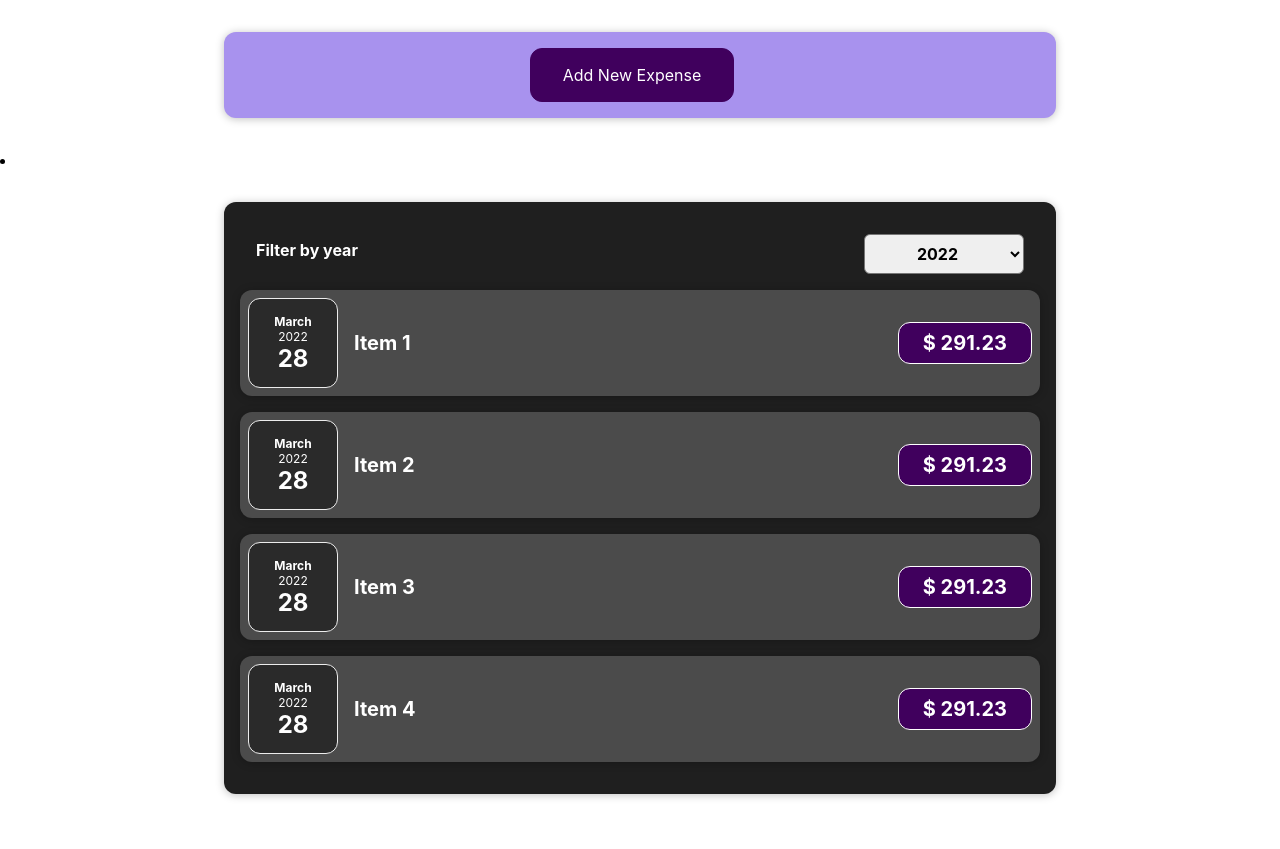
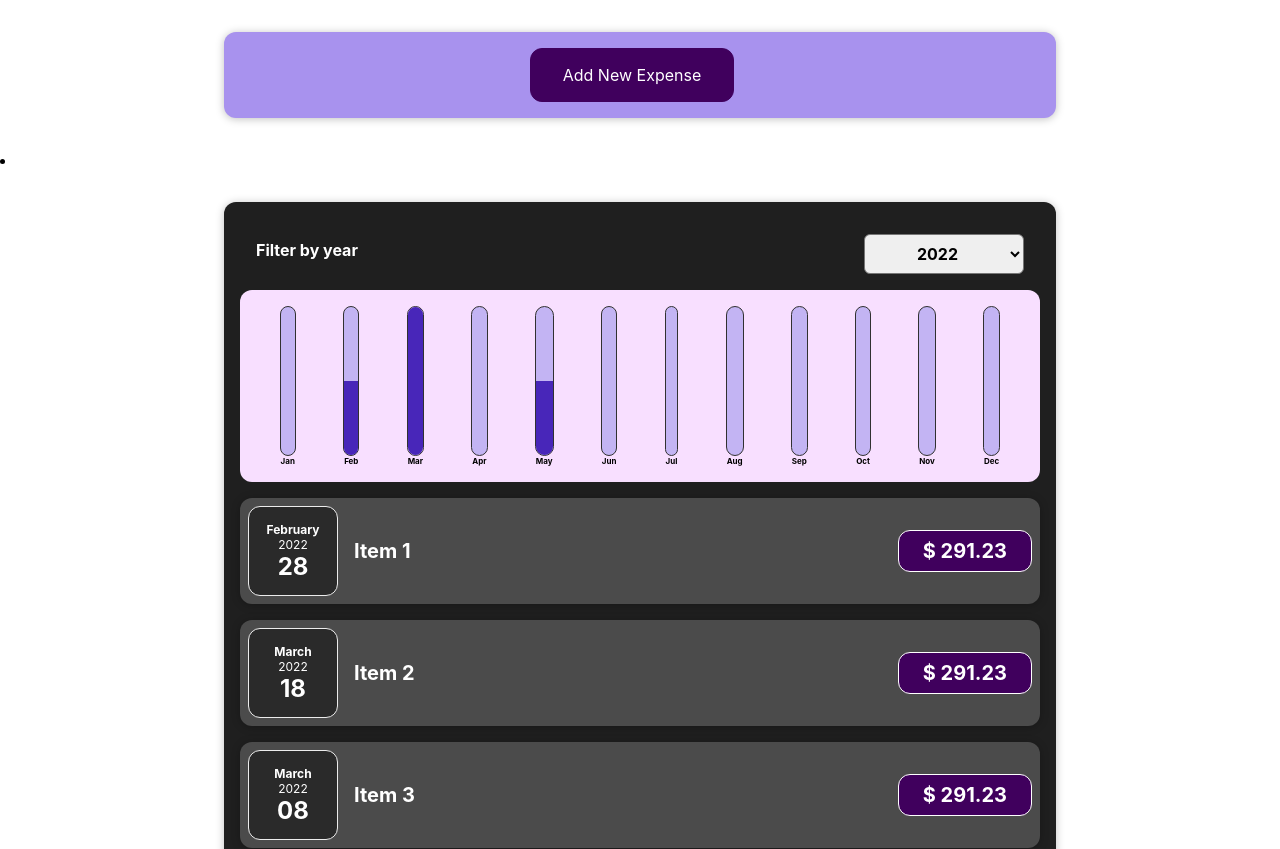
Before and after one commit to shubhammr21/learn-react-app, a React (Create React App) app in the folder frontend/: page / in a window 1280 px wide. Shown: the top 849 px of the page. Before the commit the page ends 826 px from the top, so only its background shows below. Built offline with nearby package versions, Linux system fonts and the light colour scheme.

Commit message:
Chart Feature added

```diff
--- a/frontend/src/App.js
+++ b/frontend/src/App.js
@@ -5,25 +5,25 @@
 const DUMMY_EXPENSED = [
   {
     id: Math.random().toString(),
-    date: new Date(2022, 2, 28),
+    date: new Date(2022, 1, 28),
     title: "Item 1",
     amount: 291.23
   },
   {
     id: Math.random().toString(),
-    date: new Date(2022, 2, 28),
+    date: new Date(2022, 2, 18),
     title: "Item 2",
     amount: 291.23
   },
   {
     id: Math.random().toString(),
-    date: new Date(2022, 2, 28),
+    date: new Date(2022, 2, 8),
     title: "Item 3",
     amount: 291.23
   },
   {
     id: Math.random().toString(),
-    date: new Date(2022, 2, 28),
+    date: new Date(2022, 4, 9),
     title: "Item 4",
     amount: 291.23
   }
--- /dev/null
+++ b/frontend/src/components/Chart/Chart.css
@@ -0,0 +1,9 @@
+.chart {
+  padding: 1rem;
+  border-radius: 12px;
+  background-color: #f8dfff;
+  text-align: center;
+  display: flex;
+  justify-content: space-around;
+  height: 10rem;
+}
--- /dev/null
+++ b/frontend/src/components/Chart/Chart.js
@@ -0,0 +1,23 @@
+import React from "react"
+import "./Chart.css"
+import ChartBar from "./ChartBar"
+
+const Chart = props => {
+  const dataPointValues = props.dataPoints.map(dataPoint => dataPoint.value)
+  const totalMaximum = Math.max(...dataPointValues)
+
+  return (
+    <div className="chart">
+      {props.dataPoints.map(dataPoint => (
+        <ChartBar
+          key={dataPoint.label}
+          value={dataPoint.value}
+          maxValue={totalMaximum}
+          label={dataPoint.label}
+        />
+      ))}
+    </div>
+  )
+}
+
+export default Chart
--- /dev/null
+++ b/frontend/src/components/Chart/ChartBar.css
@@ -0,0 +1,30 @@
+.chart-bar {
+  height: 100%;
+  display: flex;
+  flex-direction: column;
+  align-items: center;
+}
+
+.chart-bar__inner {
+  height: 100%;
+  width: 100%;
+  border: 1px solid #313131;
+  border-radius: 12px;
+  background-color: #c3b4f3;
+  overflow: hidden;
+  display: flex;
+  flex-direction: column;
+  justify-content: flex-end;
+}
+
+.chart-bar__fill {
+  background-color: #4826b9;
+  width: 100%;
+  transition: all 0.3s ease-out;
+}
+
+.chart-bar__label {
+  font-weight: bold;
+  font-size: 0.5rem;
+  text-align: center;
+}
--- /dev/null
+++ b/frontend/src/components/Chart/ChartBar.js
@@ -0,0 +1,23 @@
+import React from "react"
+import "./ChartBar.css"
+
+const ChartBar = props => {
+  let barFillHeight = "0%"
+  if (props.maxValue > 0) {
+    barFillHeight = Math.round((props.value / props.maxValue) * 100) + "%"
+  }
+
+  return (
+    <div className="chart-bar">
+      <div className="chart-bar__inner">
+        <div
+          className="chart-bar__fill"
+          style={{ height: barFillHeight }}
+        ></div>
+      </div>
+      <div className="chart-bar__label">{props.label}</div>
+    </div>
+  )
+}
+
+export default ChartBar
--- a/frontend/src/components/Expenses/Expenses.js
+++ b/frontend/src/components/Expenses/Expenses.js
@@ -2,6 +2,7 @@
 import Card from "../UI/Card"
 import ExpenseItem from "./ExpenseItem"
 import "./Expenses.css"
+import ExpensesChart from "./ExpensesChart"
 import ExpensesFilter from "./ExpensesFilter"
 import ExpensesList from "./ExpensesList"
 
@@ -29,6 +30,7 @@
           selected={filteredYear}
           onChangeFilter={filterChangeHandler}
         />
+        <ExpensesChart expenses={filteredExpenses} />
         <ExpensesList items={filteredExpenses} />
       </Card>
     </li>
--- /dev/null
+++ b/frontend/src/components/Expenses/ExpensesChart.js
@@ -0,0 +1,32 @@
+import React from "react"
+import Chart from "../Chart/Chart"
+
+const ExpensesChart = props => {
+  const chartDataPoints = [
+    { label: "Jan", value: 0 },
+    { label: "Feb", value: 0 },
+    { label: "Mar", value: 0 },
+    { label: "Apr", value: 0 },
+    { label: "May", value: 0 },
+    { label: "Jun", value: 0 },
+    { label: "Jul", value: 0 },
+    { label: "Aug", value: 0 },
+    { label: "Sep", value: 0 },
+    { label: "Oct", value: 0 },
+    { label: "Nov", value: 0 },
+    { label: "Dec", value: 0 }
+  ]
+
+  for (const expense of props.expenses) {
+    const expenseMonth = expense.date.getMonth()
+    chartDataPoints[expenseMonth].value += expense.amount
+  }
+
+  return (
+    <div>
+      <Chart dataPoints={chartDataPoints} />
+    </div>
+  )
+}
+
+export default ExpensesChart
```
